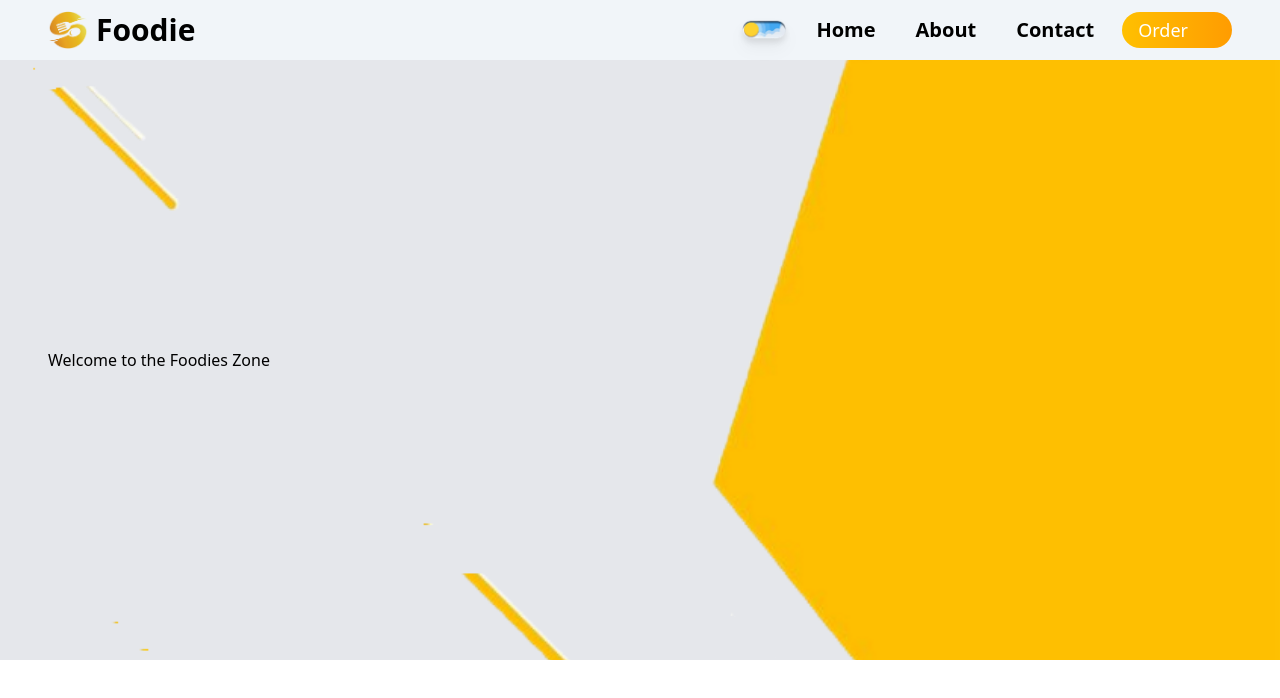
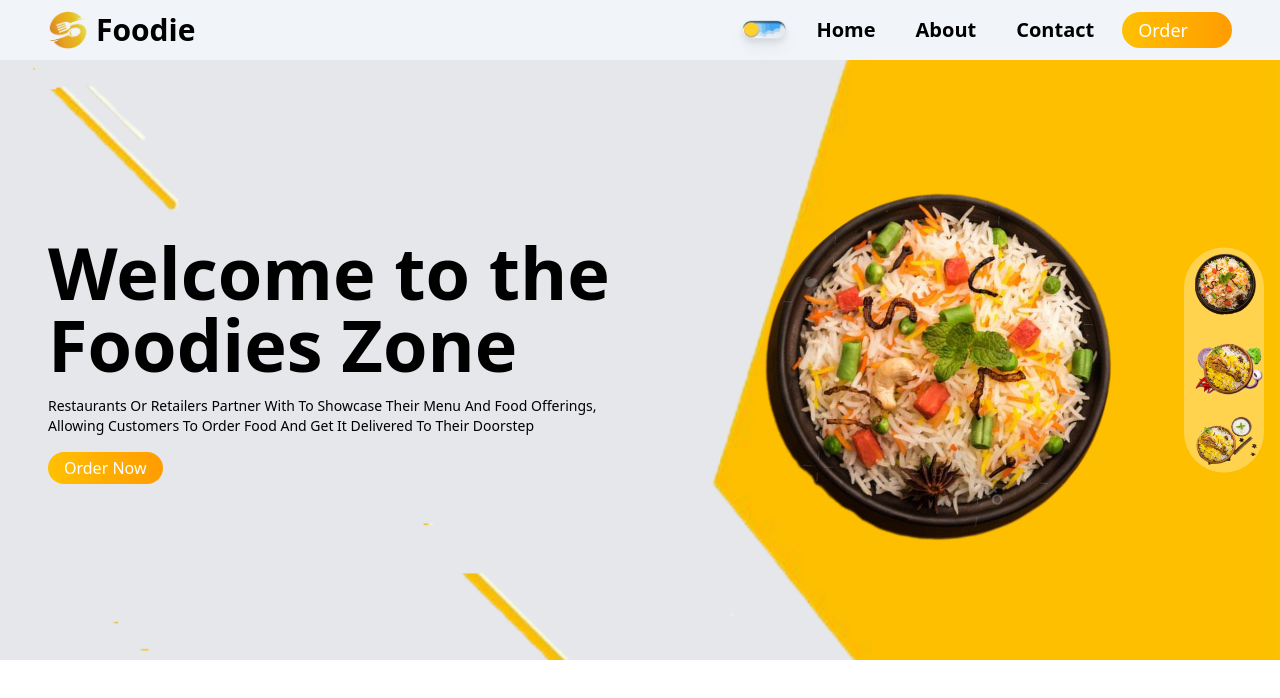
Before and after one commit to vikasutf8/Food-Restaurant-website, a React (Vite) app in the folder frontend/: page / in a window 1280 px wide. Shown: the top 698 px of the page. Built offline with nearby package versions, Linux system fonts and the light colour scheme; some icons are missing.

Commit message:
hero-section done

```diff
--- a/frontend/src/components/Hero/Hero.jsx
+++ b/frontend/src/components/Hero/Hero.jsx
@@ -4,32 +4,32 @@ import food1 from '../../assets/biryani2.png'
 import food2 from '../../assets/biryani3.png'
 import food3 from '../../assets/biryani5.png'
 
-const ImageList =[
+const ImageList = [
     {
-        id:1,
-        img :food1,
+        id: 1,
+        img: food1,
     },
     {
-        id:2,
-        img :food2,
+        id: 2,
+        img: food2,
     },
     {
-        id:3,
-        img :food3,
+        id: 3,
+        img: food3,
     },
 ]
 
-const bgImage ={
+const bgImage = {
     backgroundImage: `url(${bgImg})`,
     backgroundPosition: "center",
     backgroundSize: "cover",
-    backgroundRepeat :"no-repeat",
-    width :"100%",
-    height:"100%",
+    backgroundRepeat: "no-repeat",
+    width: "100%",
+    height: "100%",
 }
 
 const Hero = () => {
-    const [imgId,setImgId] =useState(food1);
+    const [imgId, setImgId] = useState(food1);
 
     return (
         <>
@@ -38,10 +38,39 @@ const Hero = () => {
                 <div className='container pb-8 sm:pb-0'>
                     <div className='grid grid-cols-1 sm:grid-cols-2'>
                         {/* text content <section></section> */}
+                        <div className='flex flex-col justify-center gap-4 pt-12 sm:pt-0 text-center sm:text-left order-2 sm:order-1'>
+                            <h1 className='text-5xl sm:text-6xl lg:text-7xl font-bold'>Welcome to the Foodies Zone</h1>
+                            <p className='text-sm capitalize'>restaurants or retailers partner with to showcase their menu and food offerings, allowing customers to order food and get it delivered to their doorstep</p>
                             <div>
-                    <h1>Welcome to the Foodies Zone</h1>
+                                <button className='bg-gradient-to-r from-primary to-secondary text-white px-4 py-1 rounded-3xl hover:scale-110 duration-200'>Order Now</button>
+                            </div>
                         </div>
                         {/* Image section */}
+
+                        <div className='order-1 sm:order-2 min-h-[450px] sm:min-h-[450px] flex items-center justify-center relative'>
+                            {/* main image sections */}
+                            <div className='flex items-center justify-center h-[300px] sm:h-[450px] overflow-hidden'>
+                            <img src={imgId} alt=""
+                                className='w-[300px] sm:w-[450px] mx-auto spin'
+                                />
+                            </div>
+                            {/* Image list sections */}
+                            <div className='flex lg:flex-col lg:top-1/2 lg:-translate-y-1/2 lg:py-2 justify-center gap-4 absolute bottom-[0px] lg:-right-8 bg-white/30 rounded-full' >
+                               {
+                                ImageList.map((imgs)=>(
+                                    <img key={imgs.id} src={imgs.img} alt=""
+                                    className='max-w-[80px] h-[80px] object-contain inline-block hover:scale-110 duration-200'
+                                    onClick={()=>{
+                                        setImgId(
+                                            imgs.id ===1 ?food1:imgs.id===2 ?food2 :food3
+                                        )
+                                    }}
+                                    />
+                                ))
+                               }
+                            </div>
+                        </div>
+
                     </div>
                 </div>
             </div>
--- a/frontend/src/index.css
+++ b/frontend/src/index.css
@@ -1,3 +1,16 @@
 @tailwind base;
 @tailwind components;
 @tailwind utilities;
+
+@keyframes spin{
+    from{
+        transform: rotate(0deg);
+    }
+    to{
+        transform: rotate(360deg);
+    }
+}
+
+.spin{
+    animation: spin 40s linear infinite;
+}
```
Lines whose indentation alone changed are shown as unchanged.
